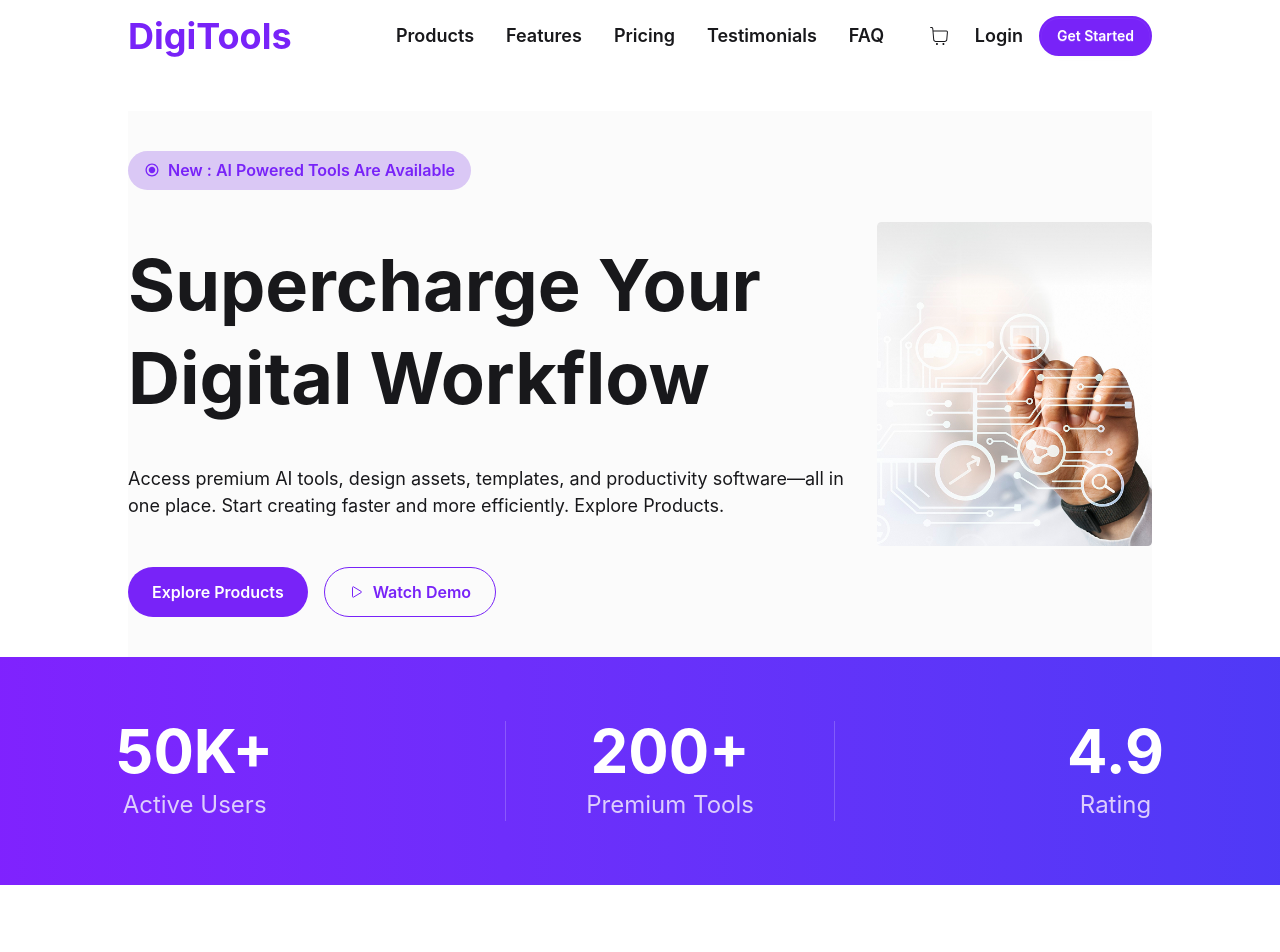
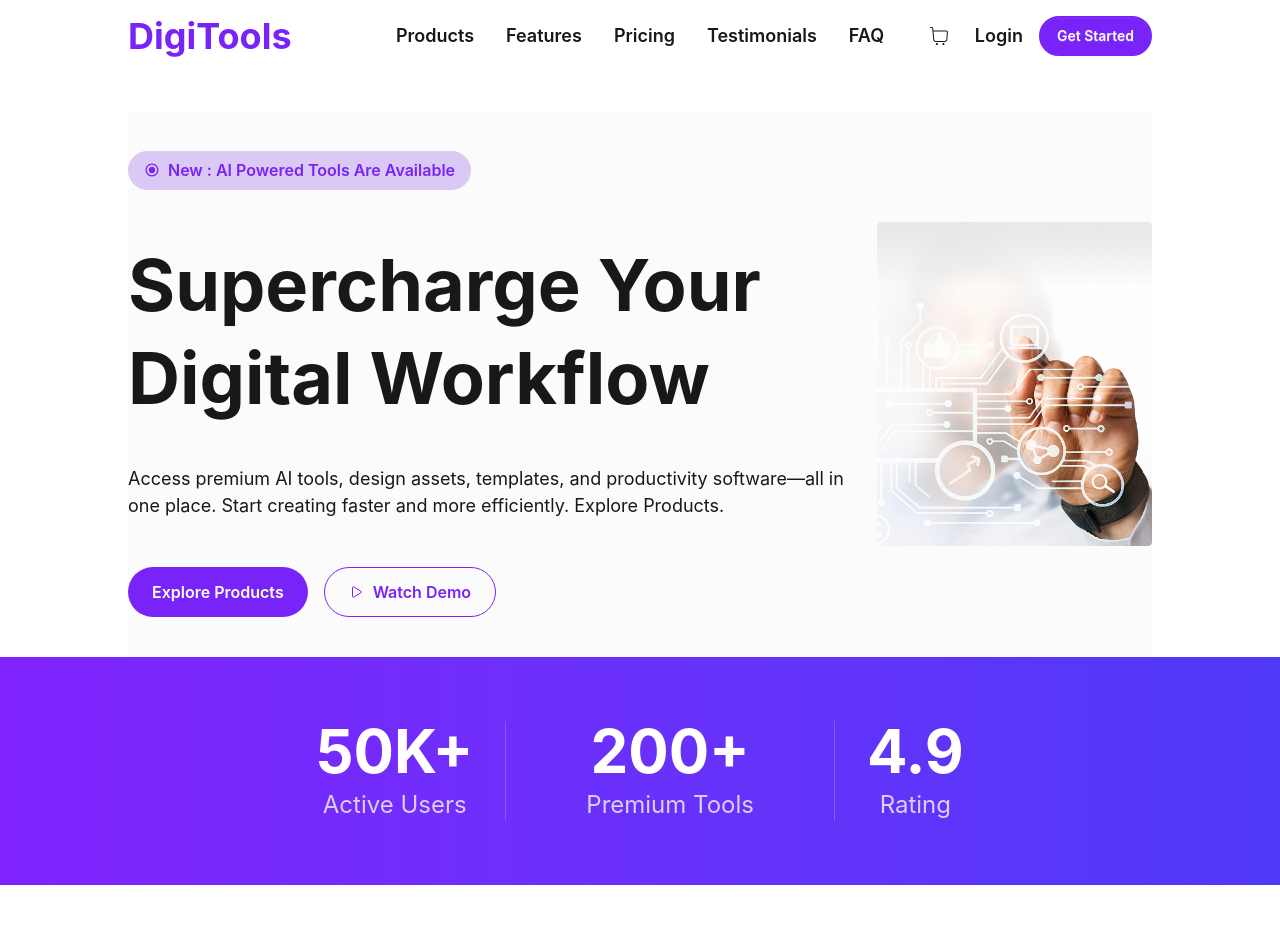
Before and after one commit to ruhul2003/DigiTools-Platform, a React (Vite) app: page / in a window 1280 px wide. Shown: the top 952 px of the page. Built offline with nearby package versions, Linux system fonts and the light colour scheme.

Commit message:
Fixed rating section

```diff
--- a/src/Components/Ratings.jsx
+++ b/src/Components/Ratings.jsx
@@ -1,6 +1,6 @@
 function Ratings() {
     return (
-        <div className="w-full flex flex-row md:flex-row max-sm:flex-col items-center justify-around gap-12 max-sm:gap-4 py-12 md:py-16 px-6 max-sm:px-2 max bg-linear-to-r from-violet-600 to-indigo-600 mb-6">
+        <div className="w-full flex flex-row md:flex-row max-sm:flex-col items-center justify-center gap-8 max-sm:gap-4 py-12 md:py-16 px-6 max-sm:px-2 max bg-linear-to-r from-violet-600 to-indigo-600 mb-6">
             <div className="flex flex-col items-center justify-center">
                 <h1 className="text-5xl md:text-6xl font-bold text-white text-center">50K+</h1>
                 <p className="mt-2 text-[#DDCEFD] text-xl md:text-2xl text-center">Active Users</p>
```
